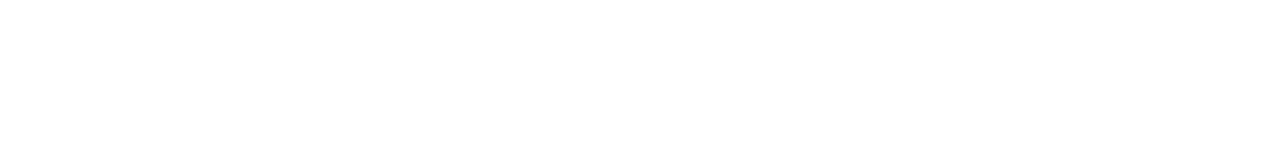
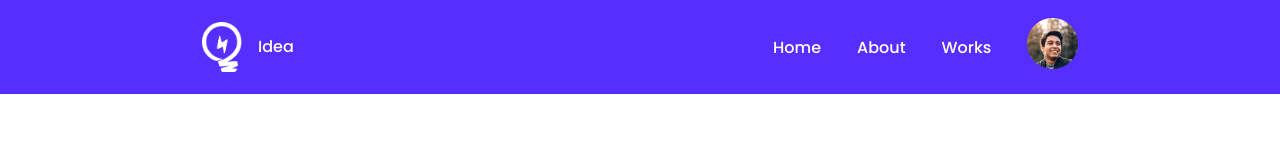
Before and after one commit to Amirulislamsohan/leader-board-css3, a plain HTML site: page index.html in a window 1280 px wide. Drawn offline with Linux system fonts and the light colour scheme.

Commit message:
add nav bar

```diff
--- a/index.html
+++ b/index.html
@@ -7,10 +7,29 @@
     <meta name="viewport" content="width=device-width, initial-scale=1.0">
     <title>Leader-board-CSS3</title>
     <link rel="stylesheet" href="styles/style.css">
+    <!-- add font family -->
+    <link rel="preconnect" href="https://fonts.googleapis.com">
+    <link rel="preconnect" href="https://fonts.gstatic.com" crossorigin>
+    <link
+        href="https://fonts.googleapis.com/css2?family=Inter&family=Open+Sans:ital@0;1&family=Poppins:wght@500&family=Work+Sans&display=swap"
+        rel="stylesheet">
 </head>
 
 <body>
-
+    <header>
+        <nav>
+            <div class="icon">
+                <img src="images/icons/logo.png" alt="">
+                Idea
+            </div>
+            <ul>
+                <li>Home</li>
+                <li>About</li>
+                <li>Works</li>
+                <li><img src="images/icons/profile.png" alt=""></li>
+            </ul>
+        </nav>
+    </header>
 </body>
 
 </html>
--- a/styles/style.css
+++ b/styles/style.css
@@ -0,0 +1,40 @@
+* {
+    margin: 0;
+    font-family: 'Poppins', sans-serif;
+}
+
+
+
+/* style nav var  */
+nav {
+    background-color: #562EFF;
+    color: white;
+    width: 100%;
+    height: 94px;
+    display: flex;
+    justify-content: space-around;
+    align-items: center;
+}
+
+.icon {
+    display: flex;
+    align-items: center;
+
+}
+
+.icon img {
+    width: 40.42px;
+    margin-right: 16px;
+}
+
+nav ul {
+    display: flex;
+    justify-content: center;
+    align-items: center;
+
+}
+
+nav ul li {
+    list-style: none;
+    margin-left: 36px;
+}
```
